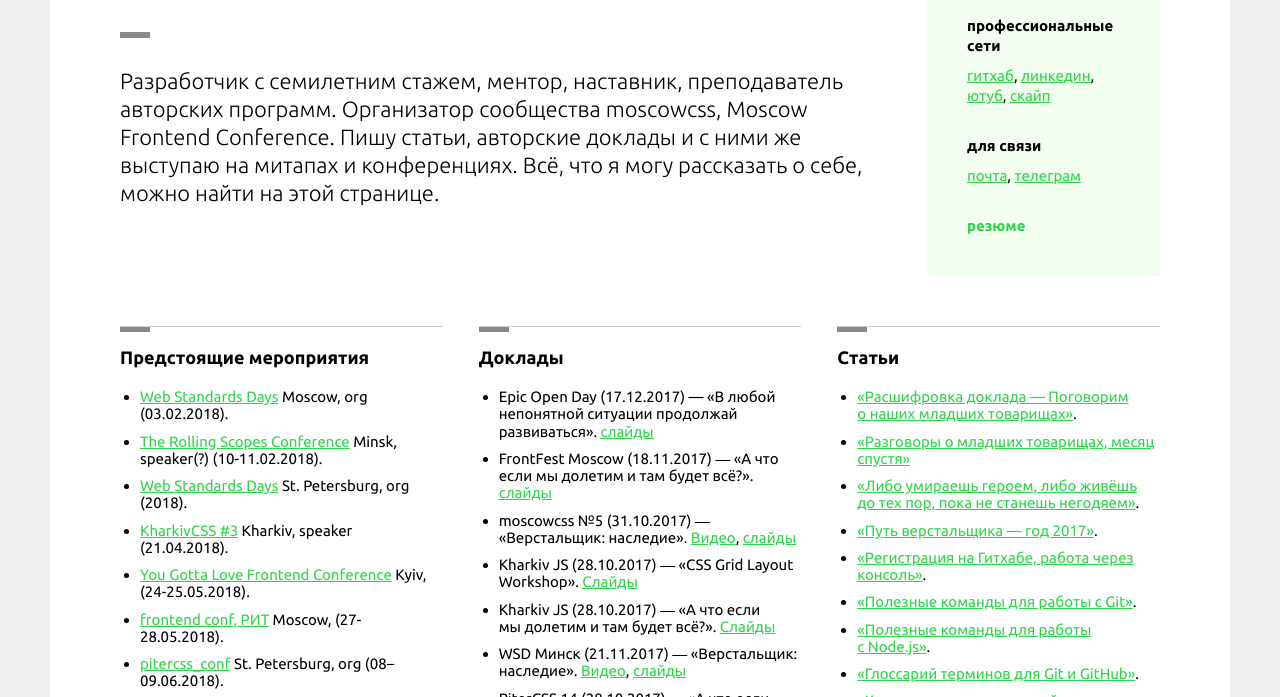
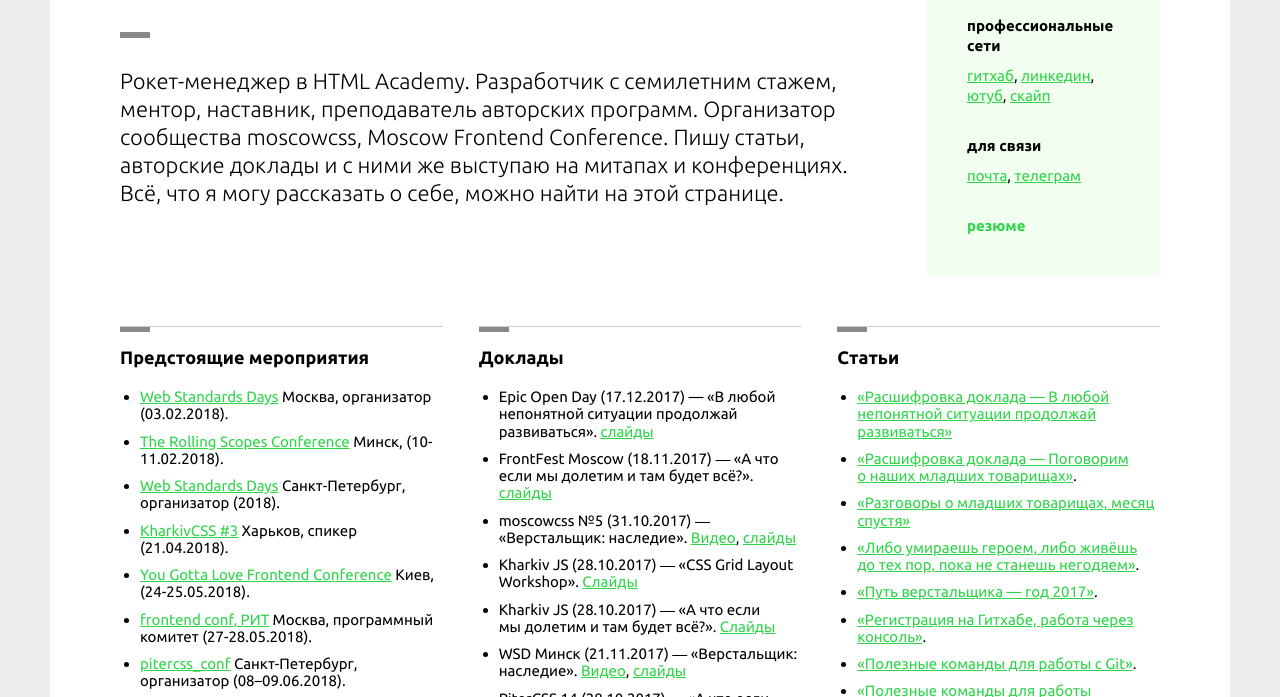
Before and after one commit to tsergeytovarov/personal-new, a website: page index.html in a window 1280 px wide. Shown: the part 244-941 px from the top of the page. Drawn offline with Linux system fonts and the light colour scheme; no server answers.

Commit message:
Исправляет ошибки

```diff
--- a/index.html
+++ b/index.html
@@ -30,7 +30,7 @@
     <article class="about">
       <h1 class="about__name">Сергей Попов</h1>
       <p class="about__lead">HTML-верстальщик, фронтенд разработчик, спикер</p>
-      <p class="about__text">Разработчик с&nbsp;семилетним стажем, ментор, наставник, преподаватель авторских программ. Организатор сообщества moscowcss, Moscow Frontend Conference. Пишу статьи, авторские доклады и&nbsp;с&nbsp;ними&nbsp;же выступаю на&nbsp;митапах и&nbsp;конференциях. Всё, что я&nbsp;могу рассказать о&nbsp;себе, можно найти на&nbsp;этой странице.</p>
+      <p class="about__text">Рокет-менеджер в&nbsp;HTML Academy. Разработчик с&nbsp;семилетним стажем, ментор, наставник, преподаватель авторских программ. Организатор сообщества moscowcss, Moscow Frontend Conference. Пишу статьи, авторские доклады и&nbsp;с&nbsp;ними&nbsp;же выступаю на&nbsp;митапах и&nbsp;конференциях. Всё, что я&nbsp;могу рассказать о&nbsp;себе, можно найти на&nbsp;этой странице.</p>
     </article>
 
     <div class="social">
@@ -65,13 +65,13 @@
     <section class="block">
       <h2 class="block__title">Предстоящие мероприятия</h2>
       <ul class="list">
-        <li><a href="https://wsd.events/2018/02/03/">Web Standards Days</a> Moscow, org (03.02.2018).</li>
-        <li><a href="https://2018.conf.rollingscopes.com/">The Rolling Scopes Conference</a> Minsk, speaker(?) (10-11.02.2018).</li>
-        <li><a href="https://wsd.events/">Web Standards Days</a> St. Petersburg, org (2018).</li>
-        <li><a href="http://kharkivcss.org/">KharkivCSS #3</a> Kharkiv, speaker (21.04.2018).</li>
-        <li><a href="http://yglf.com.ua/">You Gotta Love Frontend Conference</a> Kyiv, (24-25.05.2018).</li>
-        <li><a href="http://frontendconf.ru/">frontend conf, РИТ</a> Moscow, (27-28.05.2018).</li>
-        <li><a href="https://pitercss.com/">pitercss_conf</a> St. Petersburg, org (08–09.06.2018).</li>
+        <li><a href="https://wsd.events/2018/02/03/">Web Standards Days</a> Москва, организатор (03.02.2018).</li>
+        <li><a href="https://2018.conf.rollingscopes.com/">The Rolling Scopes Conference</a> Минск, (10-11.02.2018).</li>
+        <li><a href="https://wsd.events/">Web Standards Days</a> Санкт-Петербург, организатор (2018).</li>
+        <li><a href="http://kharkivcss.org/">KharkivCSS #3</a> Харьков, спикер (21.04.2018).</li>
+        <li><a href="http://yglf.com.ua/">You Gotta Love Frontend Conference</a> Киев, (24-25.05.2018).</li>
+        <li><a href="http://frontendconf.ru/">frontend conf, РИТ</a> Москва, программный комитет (27-28.05.2018).</li>
+        <li><a href="https://pitercss.com/">pitercss_conf</a> Санкт-Петербург, организатор (08–09.06.2018).</li>
       </ul>
       <div class="link">
         <a href="mailto:tovarov.piter@gmail.com">Позвать меня</a>
@@ -100,6 +100,7 @@
     <section class="block">
       <h2 class="block__title">Статьи</h2>
       <ul class="list">
+        <li><a href="https://medium.com/@sergeytovarov/%D0%B2-%D0%BB%D1%8E%D0%B1%D0%BE%D0%B9-%D0%BD%D0%B5%D0%BF%D0%BE%D0%BD%D1%8F%D1%82%D0%BD%D0%BE%D0%B9-%D1%81%D0%B8%D1%82%D1%83%D0%B0%D1%86%D0%B8%D0%B8-%D0%BF%D1%80%D0%BE%D0%B4%D0%BE%D0%BB%D0%B6%D0%B0%D0%B9-%D1%80%D0%B0%D0%B7%D0%B2%D0%B8%D0%B2%D0%B0%D1%82%D1%8C%D1%81%D1%8F-%D1%80%D0%B0%D1%81%D1%88%D0%B8%D1%84%D1%80%D0%BE%D0%B2%D0%BA%D0%B0-%D0%B4%D0%BE%D0%BA%D0%BB%D0%B0%D0%B4%D0%B0-7e869d70b89e">&laquo;Расшифровка доклада&nbsp;&mdash; В любой непонятной ситуации продолжай развиваться&raquo;</a></li>
         <li><a href="https://medium.com/@sergeytovarov/%D1%8F-%D1%85%D0%BE%D1%87%D1%83-%D0%BF%D0%BE%D0%B3%D0%BE%D0%B2%D0%BE%D1%80%D0%B8%D1%82%D1%8C-%D0%BE-%D0%BD%D0%B0%D1%88%D0%B8%D1%85-%D0%BC%D0%BB%D0%B0%D0%B4%D1%88%D0%B8%D1%85-%D1%82%D0%BE%D0%B2%D0%B0%D1%80%D0%B8%D1%89%D0%B0%D1%85-18f31e524345">&laquo;Расшифровка доклада&nbsp;&mdash; Поговорим о&nbsp;наших младших товарищах&raquo;</a>.</li>
         <li><a href="https://medium.com/web-standards/beginners-a-month-later-4640bbf60b14">&laquo;Разговоры о&nbsp;младших товарищах, месяц спустя&raquo;</a></li>
         <li><a href="https://medium.com/@sergeytovarov/good-mentor-or-die-mentor-d88e2187cd51">&laquo;Либо умираешь героем, либо живёшь до&nbsp;тех пор, пока не&nbsp;станешь негодяем&raquo;</a>.</li>
@@ -115,10 +116,13 @@
 
     <section class="block sub-block">
       <h2 class="block__title">Проекты</h2>
+      <h3>Организация</h3>
+      <p><a href="http://pitercss.com/">pitercss_conf</a>, <a href="https://vk.com/pitercss">pitercss_meetup</a>, <a href="https://wsd.events/">Web Standards Days</a>, <a href="https://vk.com/css_moscow">moscowcss</a></p>
+      <h3>Участие</h3>
+      <p><a href="http://frontendconf.ru/">frontendconf</a> ,<a href="http://frontconf.moscow/">Mosocow Frontend Conference</a>, <a href="https://www.facebook.com/rufrontendevents/">RU Frontend Events</a></p>
       <h3>Личные</h3>
       <p><a href="https://github.com/solarrust/junior-friendly">Junior Friendly</a>, <a href="https://vk.com/tutor_academy">Блог наставника HTML Academy</a>, <a href="https://vk.com/css_moscow">moscowcss_meetup</a></p>
-      <h3>Участие</h3>
-      <p><a href="http://pitercss.com/">pitercss_conf</a>, <a href="https://vk.com/pitercss">pitercss_meetup</a>, <a href="https://wsd.events/">Web Standards Days</a>, <a href="http://frontconf.moscow/">Mosocow Frontend Conference</a>, <a href="https://www.facebook.com/rufrontendevents/">RU Frontend Events</a></p>
+
     </section>
 
     <section class="block">
```
